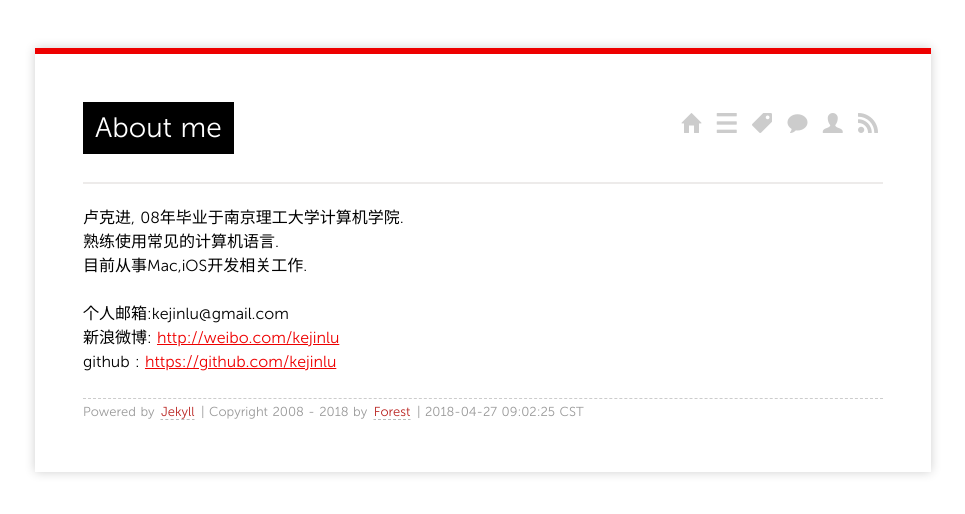
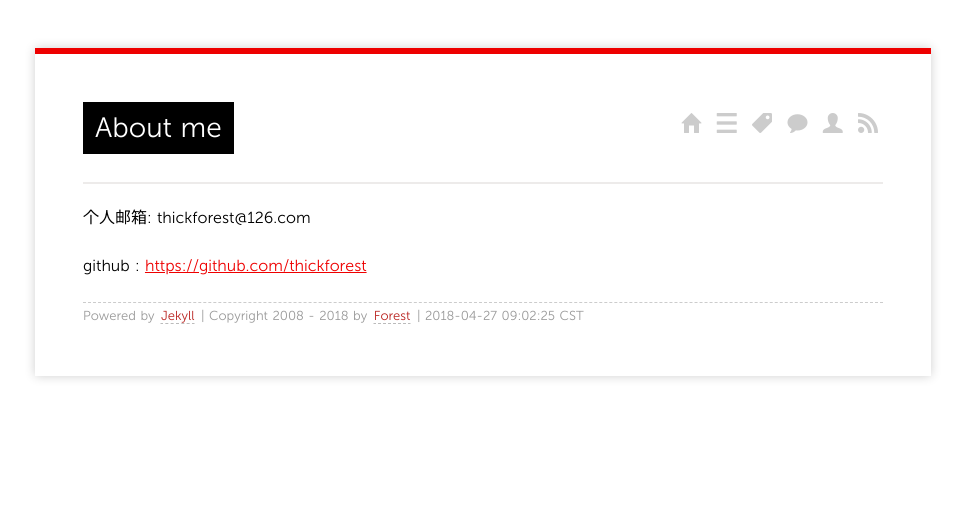
Before and after one commit to thickforest/thickforest.github.io, a Jekyll site: the page built from about/index.md, in a window 1280 px wide. Shown: the top 514 px of the page, without its empty margins (157-1122 px from the left). Built offline with Jekyll 4.4.1, drawn with Linux system fonts in a browser that asks for light colours; comment, search, counter and statistics services are not loaded.

Commit message:
修改about me

```diff
--- a/about/index.md
+++ b/about/index.md
@@ -4,10 +4,6 @@
 comments: yes
 ---
 
-卢克进, 08年毕业于南京理工大学计算机学院.
-熟练使用常见的计算机语言.
-目前从事Mac,iOS开发相关工作.
+个人邮箱: thickforest@126.com
 
-个人邮箱:kejinlu@gmail.com
-新浪微博: [http://weibo.com/kejinlu](http://weibo.com/kejinlu)
-github : [https://github.com/kejinlu](https://github.com/kejinlu)
+github : [https://github.com/thickforest](https://github.com/thickforest)
```
